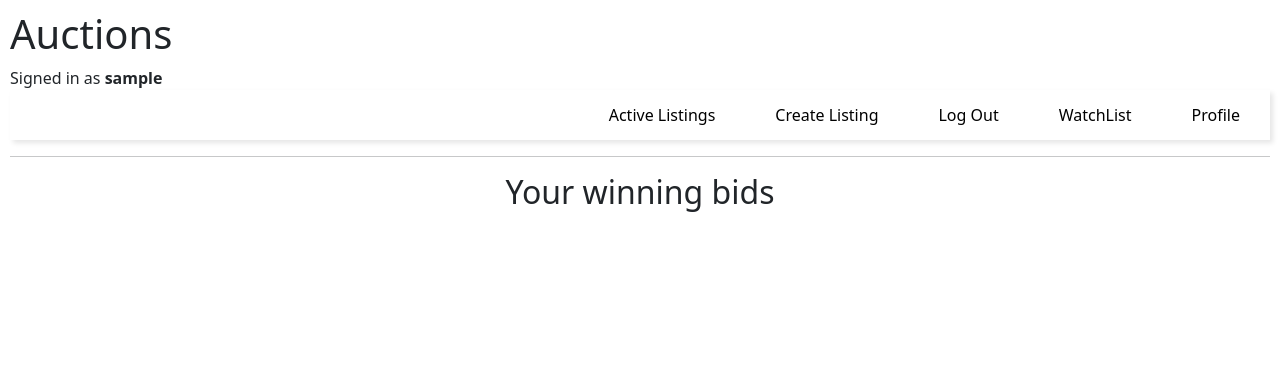
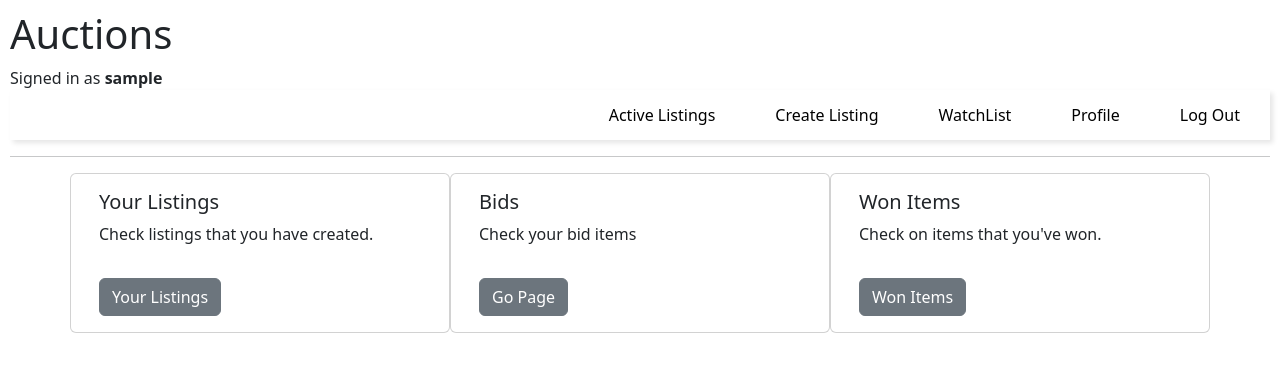
Before and after one commit to dvan2/commerce, a Django app: page /profile in a window 1280 px wide. Shown: the top 372 px of the page. Run offline with Django 3.2, Linux system fonts and the light colour scheme; the visitor is signed in with stand-in values (Sample User, id 1); data that the repository does not hold is empty.

Commit message:
Listings delted when closed, moved to closed listing

```diff
--- a/auctions/models.py
+++ b/auctions/models.py
@@ -20,33 +20,36 @@ class Listing(models.Model):
     owner = models.ForeignKey(User, on_delete=models.CASCADE, related_name='listings')
     category = models.CharField(max_length=5, choices=Category.choices, default=Category.OTHER)
     date = models.DateTimeField(auto_now_add=True)
-
-    winner = models.ForeignKey(User, on_delete=models.CASCADE, related_name='winner_listing', null=True, blank=True, default=None)
     current_bid = models.DecimalField(max_digits=10, decimal_places=2, null=True, blank=True, default=0)
-    closed_date = models.DateTimeField(auto_now_add=True)
 
     def __str__(self):
         return f"{self.title} ({self.category}) - {self.owner.username}"
 
+class ClosedListing(models.Model):
+    class Category(models.TextChoices):
+        OTHER = 'OTH', 'Other'
+        ELECTRONICS = 'ELEC', 'Electronics'
+        FASHION = 'FASH', 'Fashion'
+        HOME = 'HOME', 'Home'
+        BOOKS = 'BOOK', 'Books'
+        TOYS = 'TOYS', 'Toys'
 
-# class ClosedListing(models.Model):
-#     class Category(models.TextChoices):
-#         OTHER = 'OTH', 'Other'
-#         ELECTRONICS = 'ELEC', 'Electronics'
-#         FASHION = 'FASH', 'Fashion'
-#         HOME = 'HOME', 'Home'
-#         BOOKS = 'BOOK', 'Books'
-#         TOYS = 'TOYS', 'Toys'
+    title= models.CharField(max_length=100)
+    description= models.TextField()
+    start_price = models.DecimalField(max_digits=10, decimal_places=2)
+    url = models.URLField(max_length=200)
+    owner = models.ForeignKey(User, on_delete=models.CASCADE, related_name='owner_listings')
+    category = models.CharField(max_length=5, choices=Category.choices, default=Category.OTHER)
+    date = models.DateTimeField(auto_now_add=True)
+    current_bid = models.DecimalField(max_digits=10, decimal_places=2, null=True, blank=True, default=0)
 
-#     title = models.CharField(max_length=100)
-#     description = models.TextField()
-#     bid = models.DecimalField(max_digits=10, decimal_places=2)
-#     url = models.URLField(max_length=200)
-#     owner = models.ForeignKey(User, on_delete=models.CASCADE, related_name='closed_listings')
-#     category = models.CharField(max_length=5, choices=Category.choices, default=Category.OTHER)
-#     date = models.DateTimeField(auto_now_add=True)
-#     closed_date = models.DateTimeField(auto_now_add=True)
-#     winner = models.ForeignKey(User, on_delete=models.CASCADE, related_name='winner_listing')
+    winner = models.ForeignKey(User, on_delete=models.CASCADE, related_name='won_listings', null=True, blank=True, default=None)
+    final_price = models.DecimalField(max_digits=10, decimal_places=2, null=True, blank=True, default=0)
+    closed_date = models.DateTimeField(auto_now_add=True)
+
+    def __str__(self):
+        return f"{self.title} (Closed) - {self.owner.username}"
+
 
 class Bidding(models.Model):
     bidder = models.ForeignKey(User, on_delete=models.CASCADE)
--- a/auctions/templates/auctions/layout.html
+++ b/auctions/templates/auctions/layout.html
@@ -33,13 +33,13 @@
         </li>
         {% if user.is_authenticated %}
         <li class="hideOnMobile">
-          <a href="{% url 'logout' %}">Log Out</a>
-        </li>
-        <li class="hideOnMobile">
           <a href="{% url 'watchlist' %}">WatchList</a>
         </li>
         <li class="hideOnMobile">
           <a href="{% url 'profile' %}">Profile</a>
+        </li>
+        <li class="hideOnMobile">
+          <a href="{% url 'logout' %}">Log Out</a>
         </li>
         {% else %}
         <li class="hideOnMobile">
--- a/auctions/templates/auctions/profile.html
+++ b/auctions/templates/auctions/profile.html
@@ -1,3 +1,40 @@
 {% extends "auctions/layout.html" %} {% block body %}
-<h1>Your Winning Bids</h1>
+<div class="container">
+  <div class="row">
+    <div class="card col-sm">
+      <div class="card-body">
+        <h5>Your Listings</h5>
+        <p class="card-text">Check listings that you have created.</p>
+        <form action="{% url 'owner_listings' %}" method="post">
+          {% csrf_token %}
+          <button type="submit" class="btn btn-secondary mt-3">
+            Your Listings
+          </button>
+        </form>
+      </div>
+    </div>
+    <div class="card col-sm">
+      <div class="card-body">
+        <h5>Bids</h5>
+        <p class="card-text">Check your bid items</p>
+        <form action="{% url 'active_bids' %}" method="post">
+          {% csrf_token %}
+          <button type="submit" class="btn btn-secondary mt-3">Go Page</button>
+        </form>
+      </div>
+    </div>
+    <div class="card col-sm">
+      <div class="card-body">
+        <h5>Won Items</h5>
+        <p class="card-text">Check on items that you've won.</p>
+        <form action="{% url 'winnings' %}" method="post">
+          {% csrf_token %}
+          <button type="submit" class="btn btn-secondary mt-3">
+            Won Items
+          </button>
+        </form>
+      </div>
+    </div>
+  </div>
+</div>
 {% endblock body %}
--- a/auctions/urls.py
+++ b/auctions/urls.py
@@ -12,5 +12,8 @@ urlpatterns = [
     path("<int:listing_id>/watch_list", views.watch_list, name="watch_list"),
     path("watchlist", views.watch_list, name="watchlist"),
     path("<int:listing_id>/close", views.close, name="close"),
-    path('profile', views.profile, name="profile")
+    path('profile', views.profile, name="profile"),
+    path('winnings', views.winnings, name="winnings"),
+    path('active_bids', views.active_bids, name="active_bids"),
+    path('owner_listings', views.user_listings, name="owner_listings")
 ]
--- a/auctions/views.py
+++ b/auctions/views.py
@@ -8,7 +8,7 @@ from django.contrib.auth.decorators import login_required
 from django.shortcuts import redirect
 from django.utils import timezone
 
-from .models import User, Listing, Bidding
+from .models import User, Listing, Bidding, ClosedListing
 
 
 def index(request):
@@ -56,6 +56,8 @@ def create(request):
             category=category,
             current_bid = bid
         )
+        messages.success(request, "Listing successfully created.")
+        return redirect('listing', listing_id=listing.id)
 
     return render(request, "auctions/create.html", {'categories': categories})
 
@@ -193,8 +195,21 @@ def close(request, listing_id):
         if not winner:
             return HttpResponseBadRequest("No bids found for this listing.")
 
-        listing.winner = winner.bidder
-        listing.closed_date = timezone.now()
+        closed_listing = ClosedListing.objects.create(
+            title=listing.title,
+            description=listing.description,
+            start_price=listing.start_price,
+            url=listing.url,
+            owner=listing.owner,
+            category=listing.category,
+            date=listing.date,
+            winner=winner.bidder,
+            final_price= listing.current_bid,
+            closed_date=timezone.now()
+        )
+        closed_listing.save()
+
+        listing.delete()
 
         return redirect('index')
 
@@ -202,8 +217,28 @@ def close(request, listing_id):
 
 @login_required
 def profile(request):
+    return render(request, 'auctions/profile.html')
+
+@login_required
+def winnings(request):
     user = request.user
-    winning_bids = user.winner_listing.all()
+    winning_bids = user.won_listings.all()
     return render(request, 'auctions/index.html',
-                  { 'heading': "Your winning bids",
-                   'listings': winning_bids})
+                  { 'heading': "Your winning items",
+                  'listings': winning_bids})
+
+@login_required
+def active_bids(request):
+    user = request.user
+    active_listings= Listing.objects.filter(bids__bidder=user).distinct()
+    return render(request, 'auctions/index.html',
+                  { 'heading': "Active Bids",
+                  'listings': active_listings})
+
+@login_required
+def user_listings(request):
+    user = request.user
+    owner_listings = user.listings.all()
+    return render(request, 'auctions/index.html',
+                  { 'heading': "Your Listings",
+                  'listings': owner_listings})
```
Also changed, not shown: auctions/templates/auctions/create.html (+9 -3 lines), auctions/templates/auctions/listing.html (+13 -6 lines), auctions/migrations/0010_remove_listing_closed_date_remove_listing_winner_and_more.py (added), auctions/migrations/0011_delete_closedlisting.py (added), auctions/migrations/0012_closedlisting.py (added).
